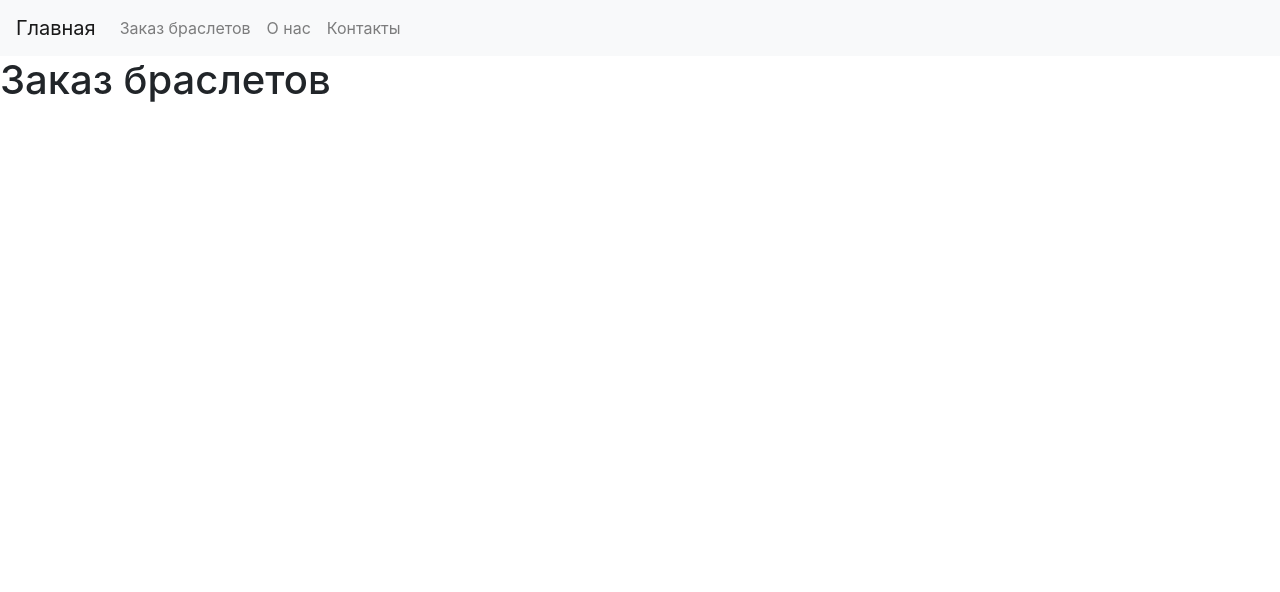
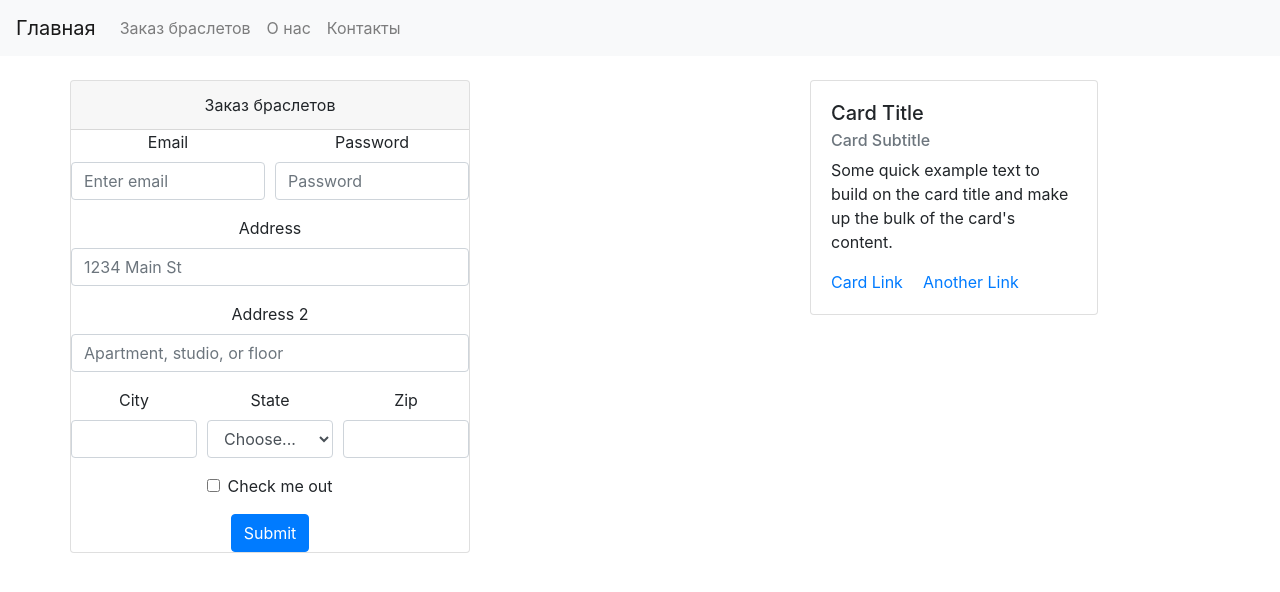
Before and after one commit to asselyer/KBTUReactJS, a React (Create React App) app: page /1 in a window 1280 px wide. Shown: the top 592 px of the page. Built offline with nearby package versions, Linux system fonts and the light colour scheme.

Commit message:
assel commit

```diff
--- a/src/App.css
+++ b/src/App.css
@@ -1,7 +1,14 @@
 .App {
 
 }
-
+.left{
+  width:400px;
+  float: left;
+}
+.right{
+  width: 400px;
+  float: right;
+}
 .App-logo {
   margin: 50px;
   height: 200px;
--- a/src/App.js
+++ b/src/App.js
@@ -2,7 +2,11 @@ import React, { Component } from 'react';
 import './App.css';
 
 import { Switch, Route, Link } from 'react-router-dom'; // import the react-router-dom components
-import { Home, Page1, Page2, Page3 } from './pages'
+import { Home } from './pages'
+import Contact from './components/Contact';
+import About from './components/About';
+import Order from './components/Order';
+
 
 class NavLink extends Component {
 
@@ -24,9 +28,9 @@ const Main = () => (
   <main>
     <Switch>
       <Route exact path='/' component={Home} />
-      <Route exact path='/1' component={Page1}/>
-      <Route exact path='/2' component={Page2} />
-      <Route exact path='/3' component={Page3} />
+      <Route exact path='/1' component={Order}/>
+      <Route exact path='/2' component={About} />
+      <Route exact path='/3' component={Contact} />
     </Switch>
   </main>
 )
--- /dev/null
+++ b/src/components/About.js
@@ -0,0 +1,29 @@
+import React, { Component } from "react";
+import { Card } from 'react-bootstrap';
+
+class About extends Component {
+  render() {
+    return (
+        <Card>
+        <Card.Header>Quote</Card.Header>
+        <Card.Body>
+          <blockquote className="blockquote mb-0">
+            <p>
+              {' '}
+              Lorem ipsum dolor sit amet, consectetur adipiscing elit. Integer posuere
+              erat a ante.{' '}
+            </p>
+            <footer className="blockquote-footer">
+              Someone famous in <cite title="Source Title">Source Title</cite>
+            </footer>
+          </blockquote>
+        </Card.Body>
+      </Card>
+    );
+  }
+}
+
+
+
+
+export default About;
--- /dev/null
+++ b/src/components/Contact.js
@@ -0,0 +1,14 @@
+import React, { Component } from "react";
+
+class Contact extends Component {
+  render() {
+    return (
+      <div>
+          <h2>Можете связаться с нами</h2>
+      </div>
+    );
+  }
+}
+
+
+export default Contact;
--- /dev/null
+++ b/src/components/Order.js
@@ -0,0 +1,87 @@
+import React, { Component } from "react";
+import { Container, Row, Card, Form, Col, Button } from 'react-bootstrap';
+import '../App.css';
+
+class Order extends Component {
+  render() {
+    return (
+      <Container>
+        <br/>
+      <Row className="left" >
+
+      <Card className="text-center">
+        <Card.Header>Заказ браслетов</Card.Header>
+      <Form>
+  <Form.Row>
+    <Form.Group as={Col} controlId="formGridEmail">
+      <Form.Label>Email</Form.Label>
+      <Form.Control type="email" placeholder="Enter email" />
+    </Form.Group>
+
+    <Form.Group as={Col} controlId="formGridPassword">
+      <Form.Label>Password</Form.Label>
+      <Form.Control type="password" placeholder="Password" />
+    </Form.Group>
+  </Form.Row>
+
+  <Form.Group controlId="formGridAddress1">
+    <Form.Label>Address</Form.Label>
+    <Form.Control placeholder="1234 Main St" />
+  </Form.Group>
+
+  <Form.Group controlId="formGridAddress2">
+    <Form.Label>Address 2</Form.Label>
+    <Form.Control placeholder="Apartment, studio, or floor" />
+  </Form.Group>
+
+  <Form.Row>
+    <Form.Group as={Col} controlId="formGridCity">
+      <Form.Label>City</Form.Label>
+      <Form.Control />
+    </Form.Group>
+
+    <Form.Group as={Col} controlId="formGridState">
+      <Form.Label>State</Form.Label>
+      <Form.Control as="select">
+        <option>Choose...</option>
+        <option>...</option>
+      </Form.Control>
+    </Form.Group>
+
+    <Form.Group as={Col} controlId="formGridZip">
+      <Form.Label>Zip</Form.Label>
+      <Form.Control />
+    </Form.Group>
+  </Form.Row>
+
+  <Form.Group id="formGridCheckbox">
+    <Form.Check type="checkbox" label="Check me out" />
+  </Form.Group>
+
+  <Button variant="primary" type="submit">
+    Submit
+  </Button>
+</Form>
+</Card>
+</Row>
+<Row className="right">
+<Card style={{ width: '18rem' }}>
+  <Card.Body>
+    <Card.Title>Card Title</Card.Title>
+    <Card.Subtitle className="mb-2 text-muted">Card Subtitle</Card.Subtitle>
+    <Card.Text>
+      Some quick example text to build on the card title and make up the bulk of
+      the card's content.
+    </Card.Text>
+    <Card.Link href="#">Card Link</Card.Link>
+    <Card.Link href="#">Another Link</Card.Link>
+  </Card.Body>
+</Card>
+</Row>
+</Container>
+    );
+  }
+}
+
+
+export default Order;
--- a/src/pages.js
+++ b/src/pages.js
@@ -1,6 +1,7 @@
 import React, { Component } from 'react';
 import logo from './img/logo.png';
 import './App.css';
+
 
 import { Form, Button, FormControl } from 'react-bootstrap';
 
@@ -18,21 +19,3 @@ export const Home = () => (
         </header>
     </div>
 )
-
-export const Page1 = () => (
-    <div>
-        <h1>Заказ браслетов</h1>
-    </div>
-)
-
-export const Page2 = () => (
-    <div>
-        <h1>Page2</h1>
-    </div>
-)
-
-export const Page3 = () => (
-    <div>
-        <h1>Page3</h1>
-    </div>
-)
```
